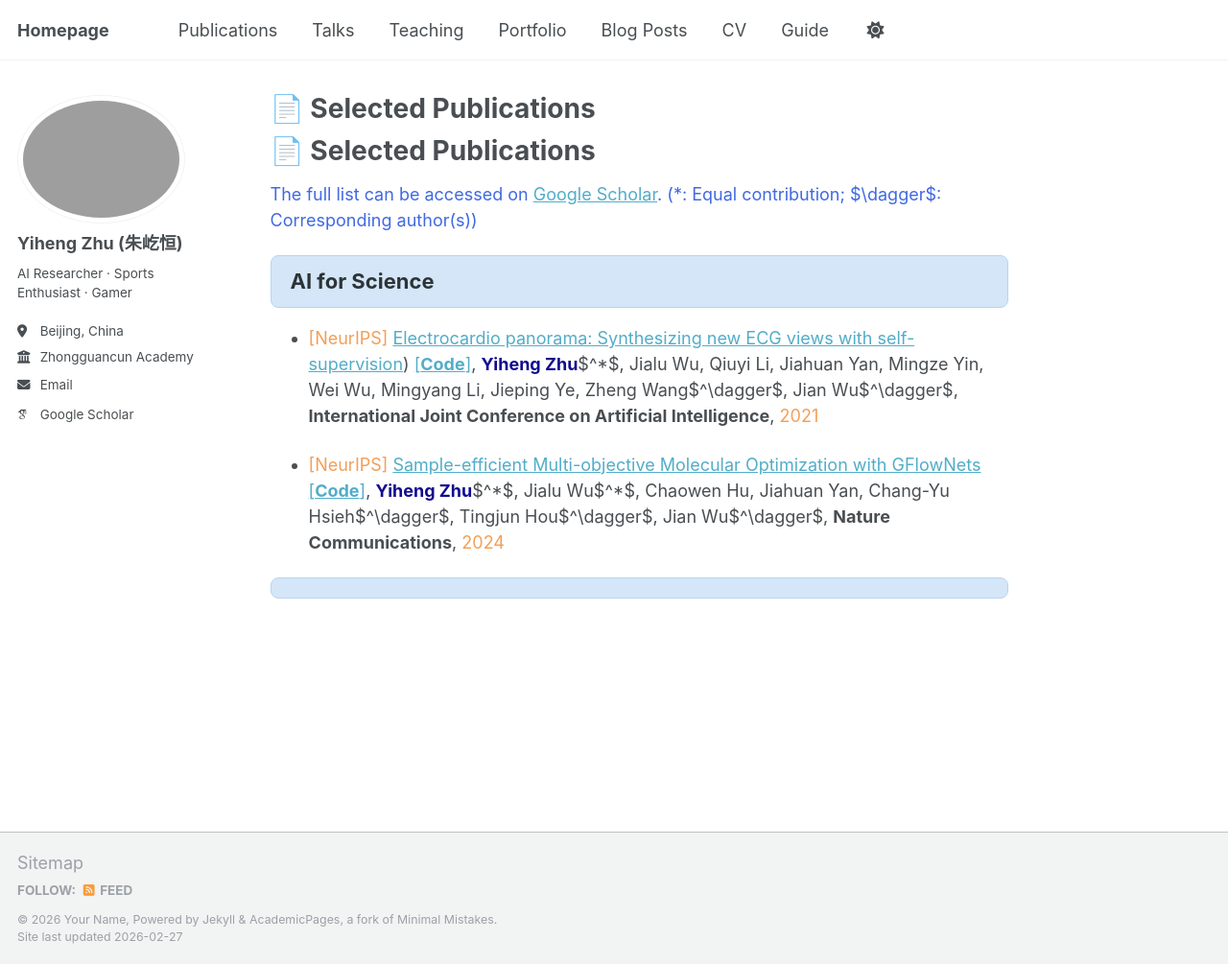
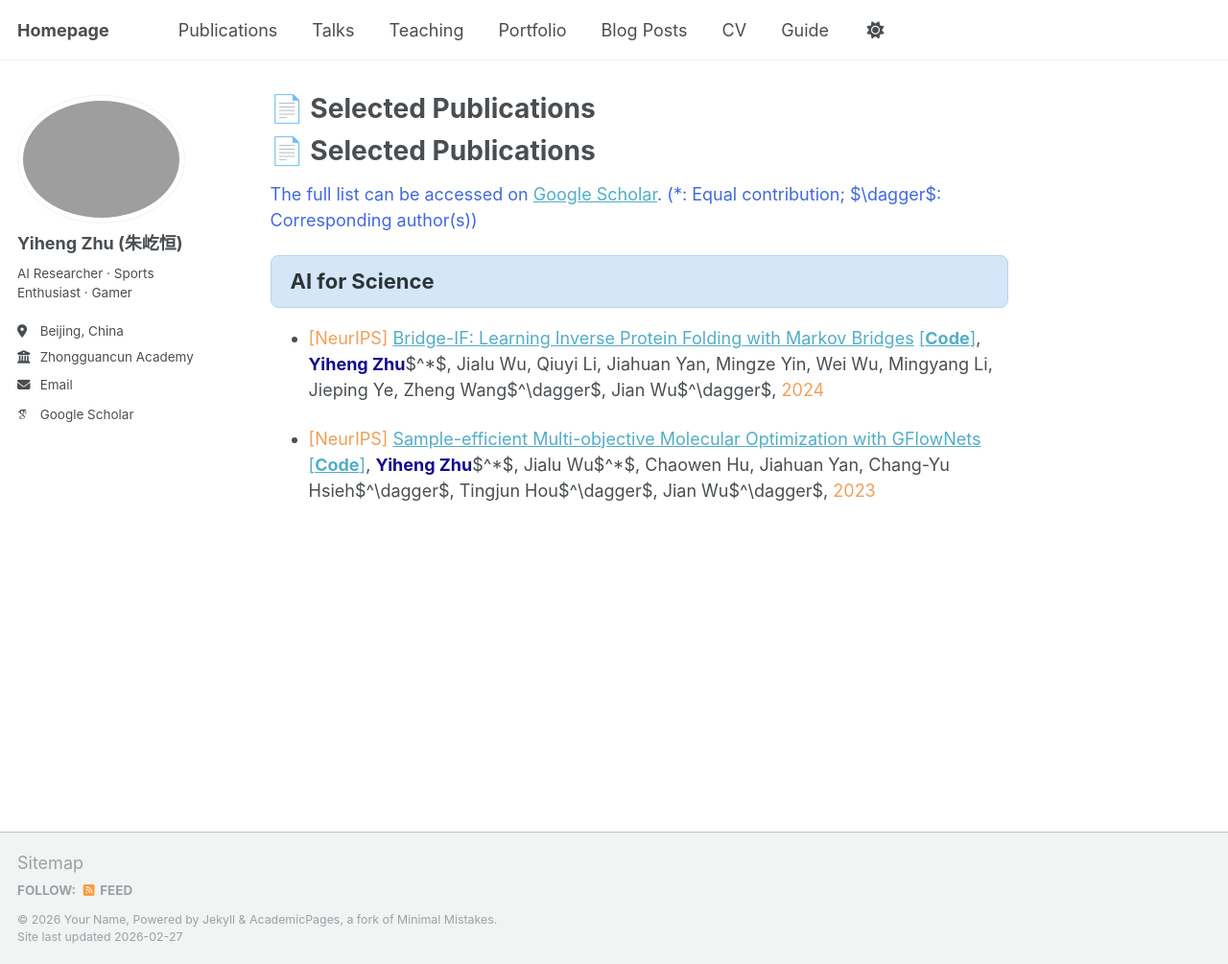
Before and after one commit to derrickzhu147/derrickzhu147.github.io, a Jekyll site: the page built from _pages/pub.md, in a window 1280 px wide and 1005 px high. Shown: the whole window at 96% size. Built offline with Jekyll 4.4.1, drawn with Linux system fonts in a browser that asks for light colours; some web fonts are replaced; our own code applies the rules of GitHub Pages for plain Markdown files.

Commit message:
Update pub.md

```diff
--- a/_pages/pub.md
+++ b/_pages/pub.md
@@ -5,12 +5,10 @@
 AI for Science
 </div>
 
-- <span style="color:#F29F58;">[NeurIPS]</span> [Electrocardio panorama: Synthesizing new ECG views with self-supervision](https://arxiv.org/abs/2411.02120)) [\[**Code**\]](https://github.com/violet-sto/Bridge-IF),
+- <span style="color:#F29F58;">[NeurIPS]</span> [Bridge-IF: Learning Inverse Protein Folding with Markov Bridges](https://arxiv.org/abs/2411.02120) [\[**Code**\]](https://github.com/violet-sto/Bridge-IF),
 **<span style="color:#120A8F;">Yiheng Zhu</span>**$^\*$, Jialu Wu, Qiuyi Li, Jiahuan Yan, Mingze Yin, Wei Wu, Mingyang Li, Jieping Ye, Zheng Wang$^\dagger$, Jian Wu$^\dagger$,
-**International Joint Conference on Artificial Intelligence**, <span style="color:#F29F58;">2021</span>
+  <span style="color:#F29F58;">2024</span>
 
 - <span style="color:#F29F58;">[NeurIPS]</span> [Sample-efficient Multi-objective Molecular Optimization with GFlowNets](https://arxiv.org/abs/2302.04040) [\[**Code**\]](https://github.com/violet-sto/HN-GFN),
 **<span style="color:#120A8F;">Yiheng Zhu</span>**$^\*$, Jialu Wu$^\*$, Chaowen Hu, Jiahuan Yan, Chang-Yu Hsieh$^\dagger$, Tingjun Hou$^\dagger$, Jian Wu$^\dagger$,
-**Nature Communications**, <span style="color:#F29F58;">2024</span>
-
-<div style="background:#D4E6F8;color:#2D3436;padding:10px 20px;border-radius:8px;font-size:22px;font-weight:bold;border:1px solid #B8D4F0">
+  <span style="color:#F29F58;">2023</span>
```
